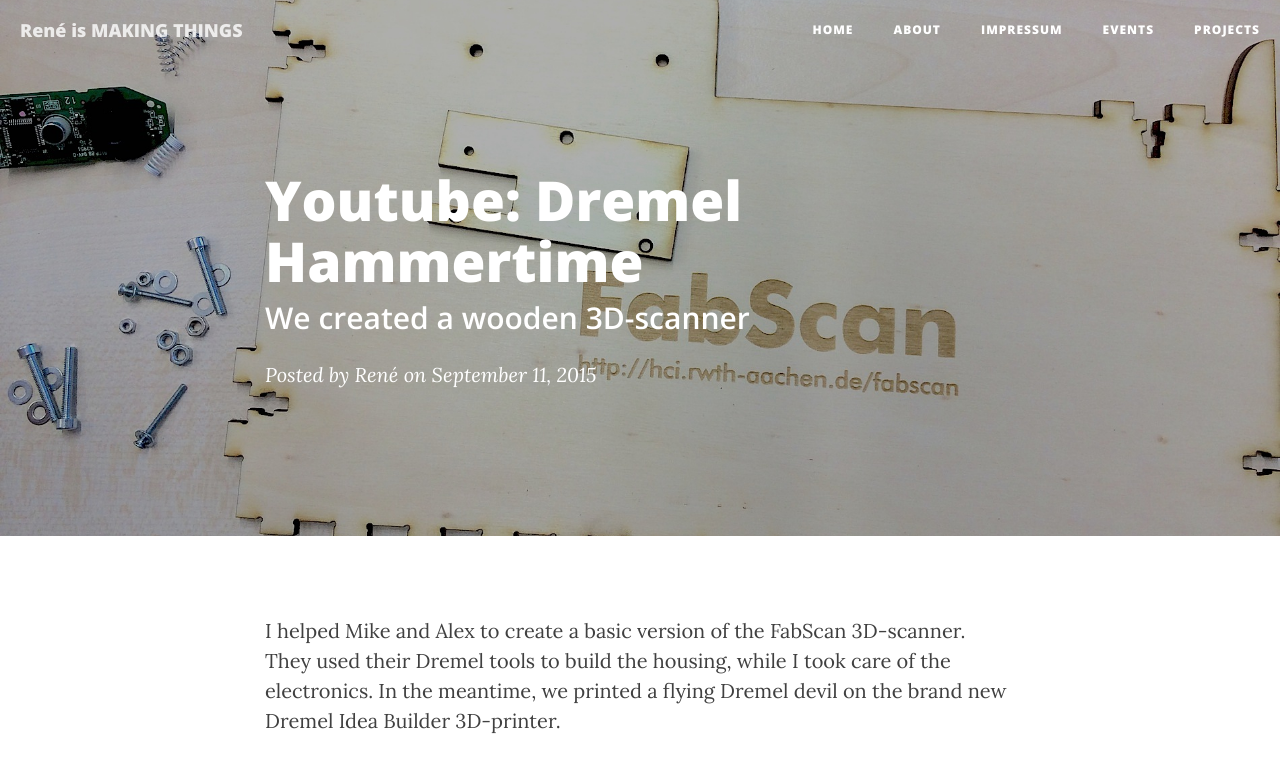
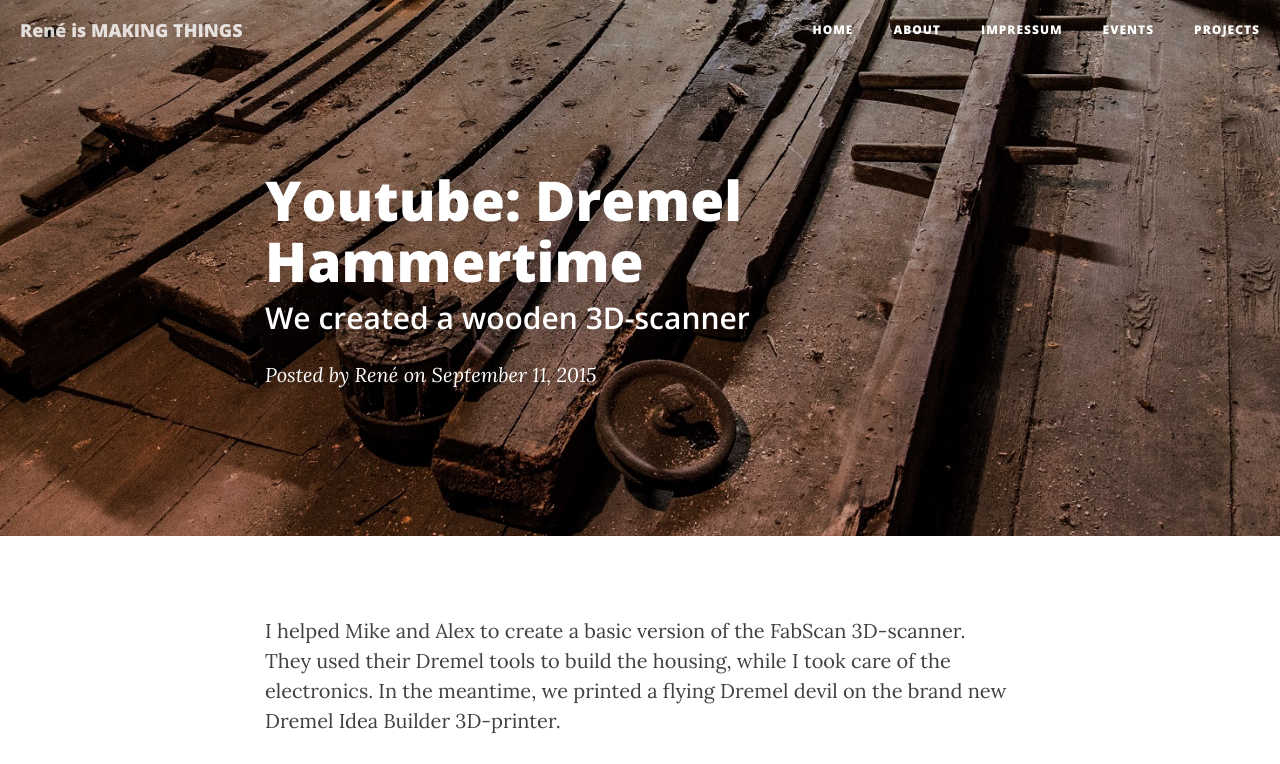
Before and after one commit to renebohne/renebohne.github.io, a Jekyll site: the page built from _posts/2015-09-11-Hammertime.markdown, in a window 1280 px wide. Shown: the top 764 px of the page. Built offline with Jekyll 4.4.1, drawn with Linux system fonts in a browser that asks for light colours; nearby versions of some CDN libraries; grey boxes are pictures that could not be loaded.

Commit message:
changed some banner images

```diff
--- a/_posts/2015-08-21-openVNAVI.markdown
+++ b/_posts/2015-08-21-openVNAVI.markdown
@@ -4,7 +4,7 @@
 subtitle:   "A Vibrotactile Navigation Aid for the Visually Impaired"
 date:       2015-08-21 07:00:00
 author:     "René"
-header-img: "img/fabscanfront.jpg"
+header-img: "img/post-bg-01.jpg"
 tags: project
 ---
 I supervised this Bachelor's thesis by David Antón Sánchez.
--- a/_posts/2015-09-10-LichtUndSpass.markdown
+++ b/_posts/2015-09-10-LichtUndSpass.markdown
@@ -4,7 +4,7 @@
 subtitle:   "Elektronisches Basteln mit Licht... [German]"
 date:       2015-09-10 08:00:00
 author:     "René"
-header-img: "img/post-bg-01.jpg"
+header-img: "img/laser.jpg"
 tags: publication
 ---
 Gemeinsam mit Christoph Emonds, Roksaneh Krooß, Mario Lukas, Lina Wassong und Alex Wenger habe ich das Buch "Licht und Spaß" für den O'Reilly Verlag geschrieben.
--- a/_posts/2015-09-11-Hammertime.markdown
+++ b/_posts/2015-09-11-Hammertime.markdown
@@ -4,7 +4,7 @@
 subtitle:   "We created a wooden 3D-scanner"
 date:       2015-09-11 08:00:00
 author:     "René"
-header-img: "img/fabscanfront.jpg"
+header-img: "img/holz.jpg"
 tags: publication
 ---
 I helped Mike and Alex to create a basic version of the FabScan 3D-scanner. They used their Dremel tools to build the housing, while I took care of the electronics. In the meantime, we printed a flying Dremel devil on the brand new Dremel Idea Builder 3D-printer.
--- a/_posts/2015-10-16-berlinleuchtet.markdown
+++ b/_posts/2015-10-16-berlinleuchtet.markdown
@@ -4,7 +4,7 @@
 subtitle:   "Lichtermarkt"
 date:       2015-10-16 08:00:00
 author:     "René"
-header-img: "img/post-bg.jpg"
+header-img: "img/led.jpg"
 tags: workshop Berlin event
 ---
 
```
